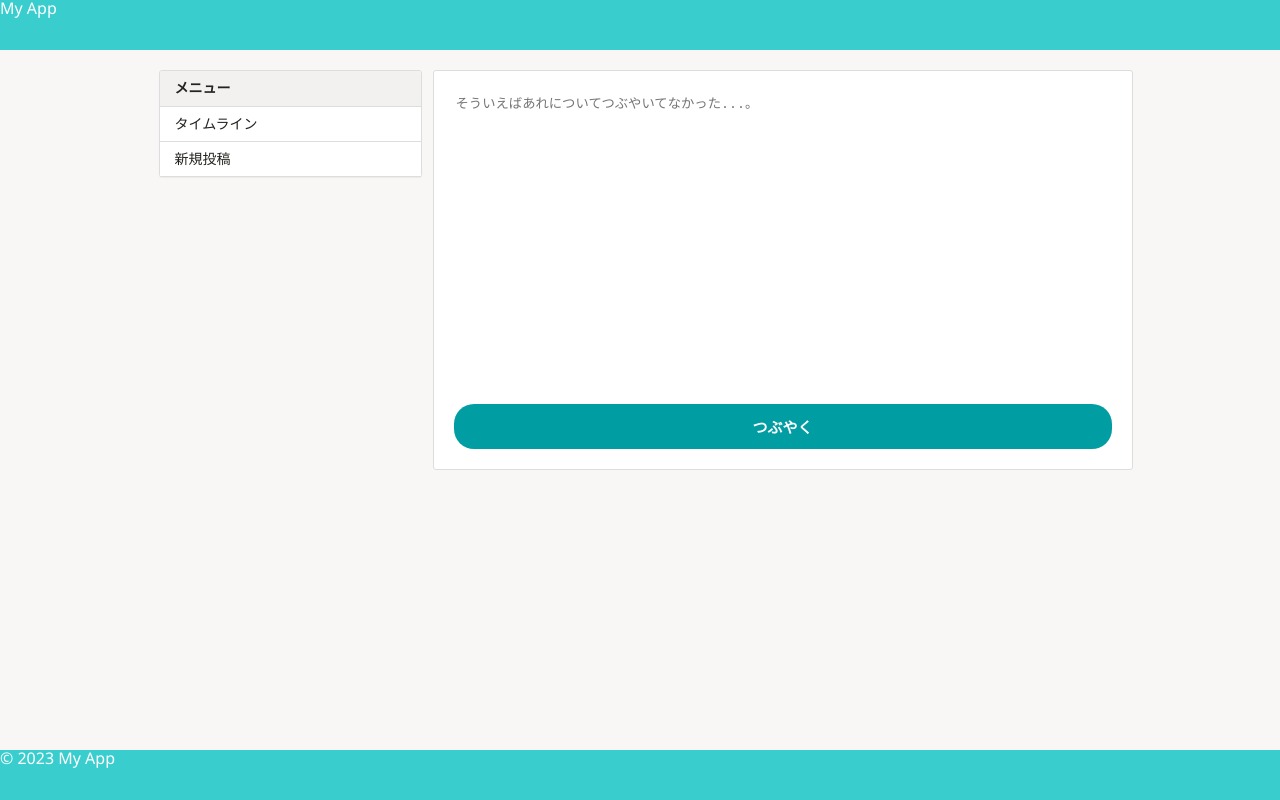
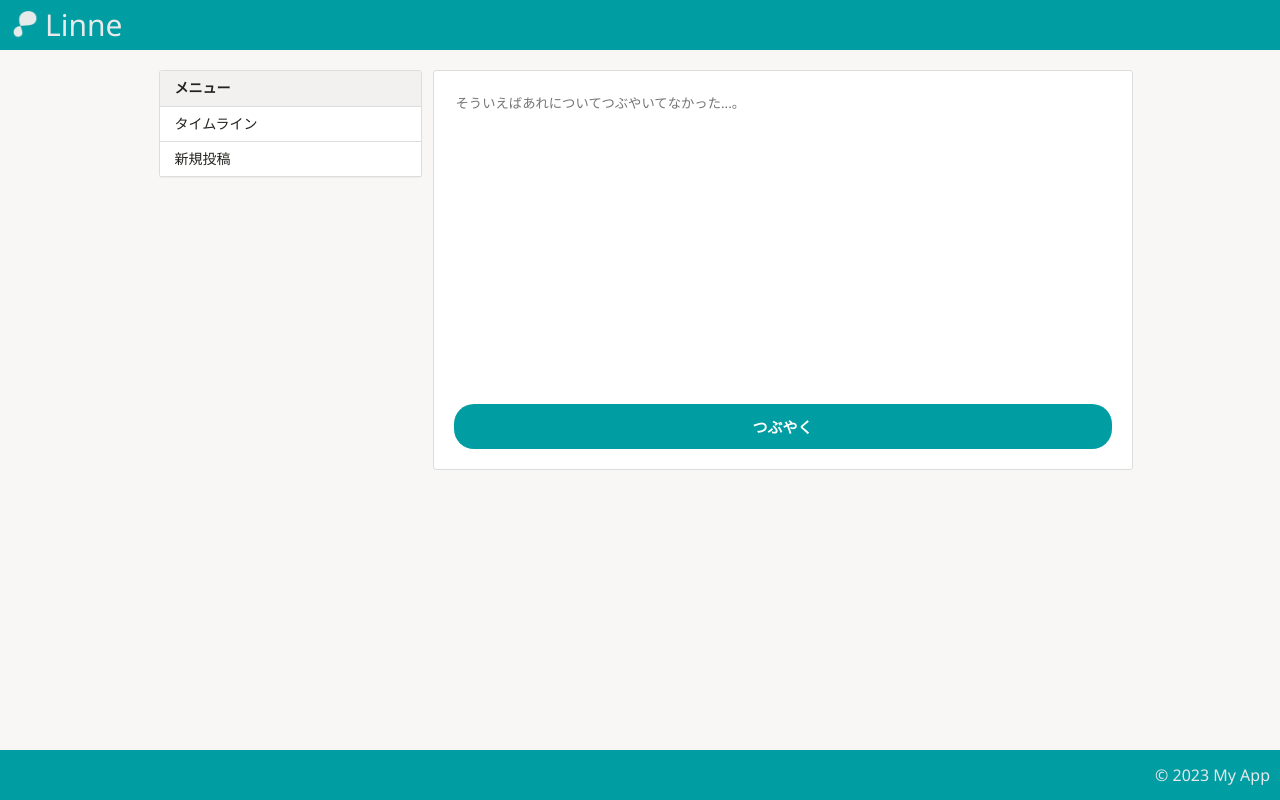
Before and after one commit to bugnood/FAL.Project.linne, a React (Create React App) app in the folder client/: page /create-post in a window 1280 px wide. Built offline with nearby package versions, Linux system fonts and the light colour scheme.

Commit message:
header footer change css

```diff
--- a/client/src/layout/Header.tsx
+++ b/client/src/layout/Header.tsx
@@ -1,10 +1,14 @@
 import React from 'react';
 import '../style/app.css';
+import appLogo from '../assets/linne.svg';
 
 const Header: React.FC = () => {
   return (
     <header>
-      <h1>My App</h1>
+      <div className='header-logo-content'>
+        <img src={appLogo} />
+        <h1 className='header-logo'>Linne</h1>
+      </div>
     </header>
   );
 };
--- a/client/src/style/app.css
+++ b/client/src/style/app.css
@@ -15,14 +15,39 @@ body {
 header {
   height: 50px;
   color: white;
-  background-color: #3acdce;
+  background-color: #009da3;
+  display: flex;
+  align-items: center;
+}
+
+.header-logo-content {
+  display: flex;
+  align-items: center;
+  margin-left: 10px;
+}
+
+.header-logo-content img {
+  height: 30px;
+}
+
+.header-logo {
+  font-size: 30px;
+  padding-left: 5px;
+  color: rgb(231, 233, 234);
 }
 
 /*** footer ***/
 footer {
   height: 50px;
-  color: white;
-  background-color: #3acdce;
+  color: rgb(231, 233, 234);
+  background-color: #009da3;
+  display: flex;
+  align-items: center;
+  justify-content: flex-end;
+}
+
+footer p {
+  padding-right: 10px;
 }
 
 /*** content ***/
--- a/client/src/style/createPost.css
+++ b/client/src/style/createPost.css
@@ -28,6 +28,7 @@
   height: 200px;
   outline: none;
   resize: none;
+  font-family: "Segoe UI", Meiryo, system-ui, -apple-system, BlinkMacSystemFont, sans-serif;
 }
 
 .create-post-button {
```
